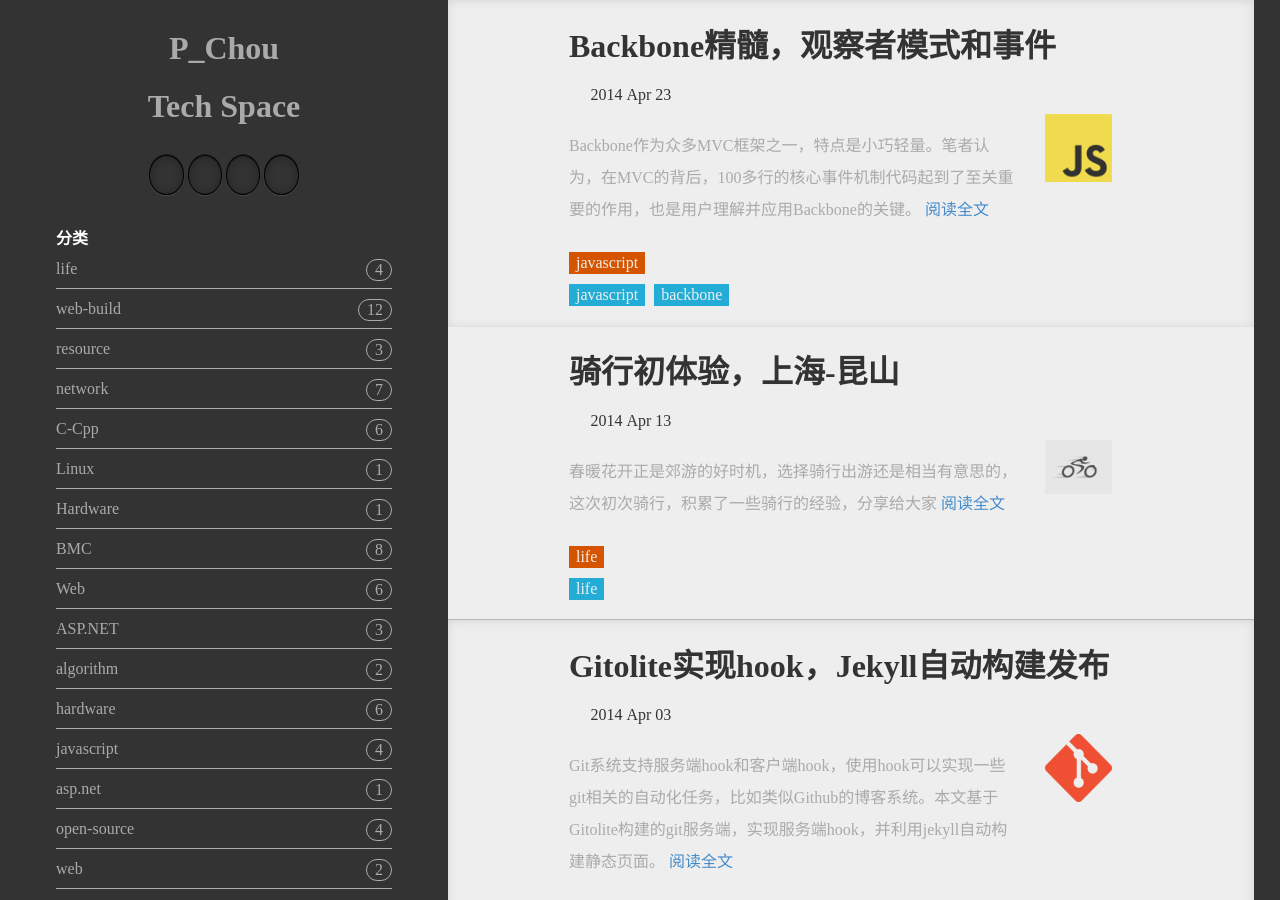
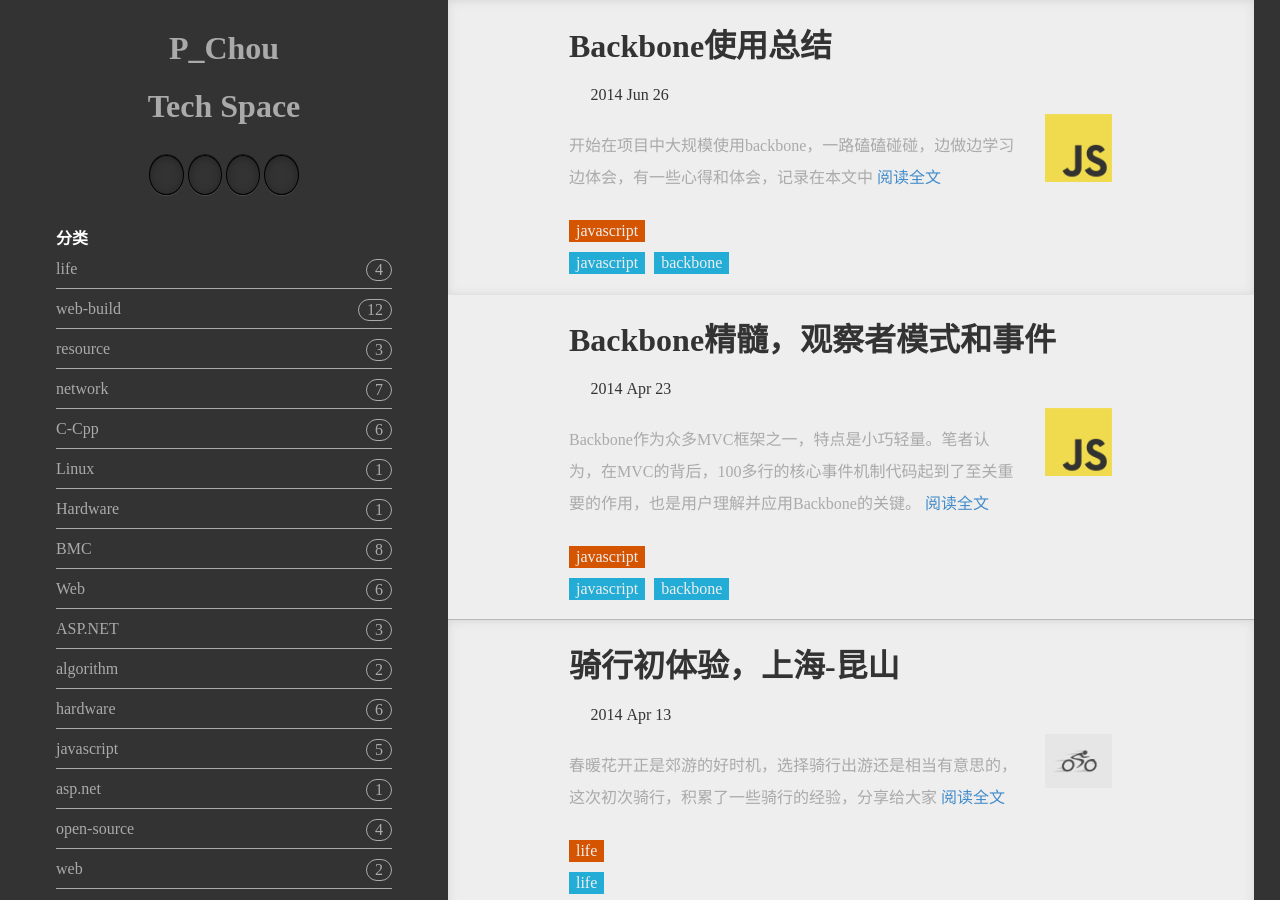
Before and after one commit to PChou/NRemedy, a Jekyll site: the page built from index.html, in a window 1280 px wide and 900 px high. Built offline with Jekyll 4.4.1, drawn with Linux system fonts in a browser that asks for light colours; nearby versions of some CDN libraries; some web fonts are replaced; a style sheet for code colours, icons or effects is not loaded; part of the change alters nothing that is shown.

Commit message:
new post

```diff
--- a/_posts/2014-04-23-backbone-event.md
+++ b/_posts/2014-04-23-backbone-event.md
@@ -33,7 +33,7 @@ tags: [javascript,backbone]
 使当前对象侦听`obj`对象的一个叫`name`的事件，当事件被触发后，回调`callback`
 
 ### listenToOnce: function(obj, name, callback) ###
-使当前对象侦听`obj`对象的一个叫`name`的事件，当事件被触发后，回调`callback`一次（以后不会在回调）
+使当前对象侦听`obj`对象的一个叫`name`的事件，当事件被触发后，回调`callback`一次（以后不会再回调）
 
 ### trigger: function(name) ###
 当前对象触发`name`事件
--- /dev/null
+++ b/_posts/2014-06-26-backbone-summary-01.md
@@ -0,0 +1,329 @@
+---
+layout: postlayout
+title: Backbone使用总结
+description: 开始在项目中大规模使用backbone，一路磕磕碰碰，边做边学习边体会，有一些心得和体会，记录在本文中
+thumbimg: JavaScript-logo.png
+categories: [javascript]
+tags: [javascript,backbone]
+---
+
+
+## 事件模型及其原理 ##
+
+`Backbone.Events`就是事件实现的核心，它可以让对象拥有事件能力
+
+	var Events = Backbone.Events = { .. }
+
+对象通过`listenTo`侦听其他对象，通过`trigger`触发事件。可以脱离Backbone的MVC，在自定义的对象上使用事件
+
+	var model = _.extend({},Backbone.Events);
+	var view = _.extend({},Backbone.Events);
+	view.listenTo(model,'custom_event',function(){ alert('catch the event') });
+	model.trigger('custom_event');
+
+执行结果：
+
+![](http://pchou.qiniudn.com/backbone-event-01.jpg)
+
+Backbone的Model和View等核心类，都是继承自`Backbone.Events`的。例如Backbone.Model：
+
+	var Events = Backbone.Events = { .. }
+
+	var Model = Backbone.Model = function(attributes, options) {
+		...
+  	};
+
+	_.extend(Model.prototype, Events, { ... })
+
+从原理上讲，事件是这么工作的：
+
+被侦听的对象维护一个事件数组`_event`，其他对象在调用`listenTo`时，会将事件名与回调维护到队列中：
+
+![](http://pchou.qiniudn.com/backbone-event-01.png)
+
+一个事件名可以对应多个回调，对于被侦听者而言，只知道回调的存在，并不知道具体是哪个对象在侦听它。当被侦听者调用`trigger(name)`时，会遍历_event，选择同名的事件，并将其下面所有的回调都执行一遍。
+
+需要额外注意的是，Backbone的`listenTo`实现，除了使被侦听者维护对侦听者的引用外，还使侦听者也维护了被侦听者。这是为了在恰当的时候，侦听者可以单方面中断侦听。因此，虽然是循环引用，但是使用Backbone的合适的方法可以很好的维护，不会有问题，在后面的内存泄露部分将看到。
+
+另外，有时只希望事件在绑定后，当回调发生后，就接触绑定。这在一些对公共模块的引用时很有用。`listenToOnce`可以做到这一点
+
+## 与服务器同步数据 ##
+
+`backbone`默认实现了一套与RESTful风格的服务端同步模型的机制，这套机制不仅可以减轻开发人员的工作量，而且可以使模型变得更为健壮（在各种异常下仍能保持数据一致性）。不过，要真正发挥这个功效，一个与之匹配的服务端实现是很重要的。为了说明问题，假设服务端有如下REST风格的接口：
+
+- GET `/resources` 获取资源列表
+- POST `/resources` 创建一个资源，返回资源的全部或部分字段
+- GET `/resources/{id}` 获取某个id的资源详情，返回资源的全部或部分字段
+- DELETE `/resources/{id}` 删除某个资源
+- PUT `/resources/{id}` 更新某个资源的`全部`字段，返回资源的全部或部分字段
+- PATCH `/resources/{id}` 更新某个资源的`部分`字段，返回资源的全部或部分字段
+
+`backbone`会使用到上面这些HTTP方法的地方主要有以下几个：
+
+- `Model.save()` 逻辑上，根据当前这个model的是否具有`id`来判断应该使用POST还是PUT，如果model没有id，表示是新的模型，将使用`POST`，将模型的字段全部提交到`/resources`；如果model具有id，表示是已经存在的模型，将使用`PUT`，将模型的全部字段提交到`/resources/{id}`。当传入`options`包含`patch:true`的时候，save会产生`PATCH`。
+- `Model.destroy()` 会产生`DELETE`，目标url为`/resources/{id}`，如果当前model不包含id时，不会与服务端同步，因为此时backbone认为model在服务端尚不存在，不需要删除
+- `Model.fetch()` 会产生`GET`，目标url为`/resources/{id}`，并将获得的属性更新model。
+- `Collection.fetch()` 会产生`GET`，目标url为`/resources`，并对返回的数组中的每个对象，自动实例化model
+- `Collection.create()` 实际将调用`Model.save`
+
+`options`参数存在于上面任何一个方法的参数列表中，通过`options`可以修改backbone和ajax请求的一些行为，可以使用的options包括：
+
+- `wait`: 可以指定是否等待服务端的返回结果再更新model。默认情况下不等待
+- `url`: 可以覆盖掉backbone默认使用的url格式
+- `attrs`: 可以指定保存到服务端的字段有哪些，配合`options.patch`可以产生`PATCH`对模型进行部分更新
+- `patch`: 指定使用部分更新的REST接口
+- `data`: 会被直接传递给jquery的ajax中的data，能够覆盖backbone所有的对上传的数据控制的行为
+- `其他`: options中的任何参数都将直接传递给jquery的ajax，作为其options
+
+backbone通过Model的`urlRoot`属性或者是`Collection`的`url`属性得知具体的服务端接口地址，以便发起ajax。在Model的`url`默认实现中，Model除了会考察`urlRoot`，第二选择会是Model所在Collection的`url`，所有有时只需要在Collection里面书写`url`就可以了。
+
+Backbone会根据与服务端要进行什么类型的操作，决定是否要添加`id`在`url`后面，以下代码是Model的默认`url`实现：
+
+    url: function () {
+        var base =
+          _.result(this, 'urlRoot') ||
+          _.result(this.collection, 'url') ||
+          urlError();
+        if (this.isNew()) return base;
+        return base.replace(/([^\/])$/, '$1/') + encodeURIComponent(this.id);
+    },
+
+其中的正则式`/([^\/])$/`是个很巧妙的处理，它解决了`url`最后是否包含`'/'`的不确定性。
+
+> 这个正则匹配的是行末的非`/`字符，这样，像`/resources`这样的目标会匹配`s`，然后`replace`中使用分组编号`$1`捕获了`s`，将`s`替换为`s/`，这样就自动加上了缺失的`/`；而当`/resources/`这样目标却无法匹配到结果，也就不需要替换了。
+
+## Model和Collection的关系 ##
+
+在backbone中，即便一类的模型实例的确是在一个集合里面，也并没有强制要求使用集合类。但是使用集合有一些额外的好处，这些好处包括：
+
+###url继承###
+
+`Model`属于`Collection`后，可以继承Collection的`url`属性。上面一节已经提到了
+
+###underscore集合能力###
+
+`Collection`沿用了`underscore`90%的集合和数组操作，使得集合操作极其方便：
+
+	// Underscore methods that we want to implement on the Collection.
+	// 90% of the core usefulness of Backbone Collections is actually implemented
+	// right here:
+	var methods = ['forEach', 'each', 'map', 'collect', 'reduce', 'foldl',
+	'inject', 'reduceRight', 'foldr', 'find', 'detect', 'filter', 'select',
+    'reject', 'every', 'all', 'some', 'any', 'include', 'contains', 'invoke',
+    'max', 'min', 'toArray', 'size', 'first', 'head', 'take', 'initial', 'rest',
+    'tail', 'drop', 'last', 'without', 'difference', 'indexOf', 'shuffle',
+    'lastIndexOf', 'isEmpty', 'chain', 'sample'];
+
+Backbone巧妙的使用下面的代码将这些方法附加到`Collection`中：
+
+	// Mix in each Underscore method as a proxy to `Collection#models`.
+	_.each(methods, function (method) {
+		Collection.prototype[method] = function () {
+			var args = slice.call(arguments); 	//将参数数组转化成真正的数组
+			args.unshift(this.models);			//将Collection真正用来维护集合的数组，作为第一个个参数
+			return _[method].apply(_, args);	//使用apply调用underscore的方法
+		};
+	});
+
+
+###自动侦听和转发集合中的Model事件###
+
+集合能够自动侦听并转发集合中的元素的事件，还有一些事件集合会做相应的特殊处理，这些事件包括：
+
+- `destroy` 侦听到元素的`destroy`事件后，会自动将元素从集合中移除，并引发`remove`事件
+- `change:id` 侦听到元素的id属性被change后，自动更新内部对model的引用关系
+
+###自动模型构造###
+
+利用`Collection`的`fetch`，可以加载服务端数据集合，与此同时，可以自动创建相关的Model实例，并调用构造方法
+
+###元素重复判断###
+
+`Collection`会根据`Model`的`idAttribute`指定的唯一键，来判断元素是否重复，默认情况下唯一键是`id`，可以重写`idAttribute`来覆盖。当元素重复的时候，可以选择是丢弃重复元素，还是合并两种元素，默认是丢弃的
+
+## 模型转化 ##
+
+有时从REST接口得到的数据并不能完全满足界面的处理需求，可以通过`Model.parse`或者`Collection.parse`方法，在实例化Backbone对象前，对数据进行预处理。大体上，`Model.parse`用来对返回的单个对象进行属性的处理，而`Collection.parse`用来对返回的集合进行处理，通常是过滤掉不必要的数据。例如：
+
+	//只挑选type=1的book
+	var Books = Backbone.Collection.extend({
+		parse:function(models,options){
+			return _.filter(models , function(model){
+				return model.type == 1;
+			})
+		}
+	})
+
+
+	//为Book对象添加url属性，以便渲染
+	var Book = Backbone.Model.extend({
+		parse: function(model,options){
+			return _.extend(model,{ url : '/books/' + model.id });
+		}
+	})
+
+通过Collection的`fetch`，自动实例化的Model，其parse也会被调用。
+
+
+
+## 模型的默认值 ##
+
+Model可以通过设置`defaults`属性来设置默认值，这很有用。因为，无论是模型还是集合，fetch数据都是异步的，而往往视图的渲染确实很可能在数据到来前就进行了，如果没有默认值的话，一些使用了模板引擎的视图，在渲染的时候可能会出错。例如underscore自带的视图引擎，由于使用`with(){}`语法，会因为对象缺乏属性而报错。
+
+
+
+## 视图的el ##
+
+Backbone的视图对象十分简答，对于开发者而言，仅仅关心一个el属性即可。el属性可以通过五种途径给出，优先级从高到低：
+
+1. 实例化View的时候，传递el
+2. 在类中声明el
+3. 实例化View的时候传入`tagName`
+4. 在类中声明`tagName`
+5. 以上都没有的情况下使用默认的`'div'`
+
+究竟如何选择，取决于以下几点：
+
+- 一般而言，如果模块是公用模块，在类中不提供el，而是让外部在实例化的时候传入，这样可以保持公共的View的独立性，不至于依赖已经存在的DOM元素
+- `tagName`一般对于自成体系的View有用，比如table中的某行tr，ul中的某个li
+- 有些DOM事件必须在html存在的情况下才能绑定成功，比如`blur`，对于这种View，只能选择已经存在的html
+
+视图类还有几个属性可以导出，由外部初始化，它们是：
+
+	// List of view options to be merged as properties.
+	var viewOptions = ['model', 'collection', 'el', 'id', 'attributes', 'className', 'tagName', 'events'];
+
+## 内存泄漏 ##
+
+事件机制可以很好的带来代码维护的便利，但是由于事件绑定会使对象之间的引用变得复杂和错乱，容易造成内存泄漏。下面的写法就会造成内存泄漏：
+
+	var Task = Backbone.Model.extend({})
+
+	var TaskView = Backbone.View.extend({
+		tagName: 'tr',
+		template: _.template('<td><%= id %></td><td><%= summary %></td><td><%= description %></td>'),
+		initialize: function(){
+			this.listenTo(this.model,'change',this.render);
+		},
+		render: function(){
+			this.$el.html( this.template( this.model.toJSON() ) );
+			return this;
+		}
+	})
+
+	var TaskCollection = Backbone.Collection.extend({
+		url: 'http://api.test.clippererm.com/api/testtasks',
+		model: Task,
+		comparator: 'summary'
+	})
+
+	var TaskCollectionView = Backbone.View.extend({
+		initialize: function(){
+			this.listenTo(this.collection, 'add',this.addOne);
+			this.listenTo(this.collection, 'reset',this.render);
+		},
+		addOne: function(task){
+			var view = new TaskView({ model : task });
+			this.$el.append(view.render().$el);
+		},
+		render: function(){
+			var _this = this;
+
+			//简单粗暴的将DOM清空
+			//在sort事件触发的render调用时，之前实例化的TaskView对象会泄漏
+			this.$el.empty();
+
+			this.collection.each(function(model){
+				_this.addOne(model);
+			})
+
+			return this;
+		}
+
+	})
+
+使用下面的测试代码，并结合Chrome的堆内存快照来证明：
+
+	var tasks = null;
+	var tasklist = null;
+
+	$(function () {
+		// body...
+		$('#start').click(function(){
+			tasks = new TaskCollection();
+			tasklist = new TaskCollectionView({
+				collection : tasks,
+				el: '#tasklist'
+			})
+
+			tasklist.render();
+			tasks.fetch();
+		})
+
+		$('#refresh').click(function(){
+			tasks.fetch({ reset : true });
+		})
+
+		$('#sort').click(function(){
+			//将侦听sort放在这里，避免第一次加载数据后的自动排序，触发的sort事件，以至于混淆
+			tasklist.listenToOnce(tasks,'sort',tasklist.render);
+			tasks.sort();
+		})
+	})
+
+
+点击开始，使用Chrome的'Profile'下的'Take Heap Snapshot'功能，查看当前堆内存情况，使用`child`类型过滤，可以看到Backbone对象实例一共有10个(1+1+4+4)：
+
+![](http://pchou.qiniudn.com/2014-06-26-backbone-summary-00.JPG)
+
+> 之所以用child过滤，因为我们的类继承自Backbone的类型，而继承使用了重写原型的方法，Backbone在继承时，使用的变量名为`child`，最后，`child`被返回出来了
+
+点击排序后，再次抓取快照，可以看到实例个数变成了14个，这是因为，在`render`过程中，又创建了4个新的`TaskView`，而之前的4个`TaskView`并没有释放(之所以是4个是因为记录的条数是4)
+
+![](http://pchou.qiniudn.com/2014-06-26-backbone-summary-01.JPG)
+
+再次点击排序，再次抓取快照，实例数又增加了4个，变成了18个!
+
+![](http://pchou.qiniudn.com/2014-06-26-backbone-summary-02.JPG)
+
+那么，为什么每次排序后，之前的`TaskView`无法释放呢。因为TaskView的实例都会侦听model，导致model对新创建的TaskView的实例存在引用，所以旧的TaskView无法删除，又创建了新的，导致内存不断上涨。而且由于引用存在于`change`事件的回调队列里，model每次触发`change`都会通知旧的TaskView实例，导致执行很多无用的代码。那么如何改进呢？
+
+修改TaskCollectionView：
+
+	var TaskCollectionView = Backbone.View.extend({
+		initialize: function(){
+			this.listenTo(this.collection, 'add',this.addOne);
+			this.listenTo(this.collection, 'reset',this.render);
+			//初始化一个view数组以跟踪创建的view
+			this.views =[]
+		},
+		addOne: function(task){
+			var view = new TaskView({ model : task });
+			this.$el.append(view.render().$el);
+			//将新创建的view保存起来
+			this.views.push(view);
+		},
+		render: function(){
+			var _this = this;
+
+			//遍历views数组，并对每个view调用Backbone的remove
+			_.each(this.views,function(view){
+				view.remove().off();
+			})
+
+			//清空views数组，此时旧的view就变成没有任何被引用的不可达对象了
+			//垃圾回收器会回收它们
+			this.views =[];
+			this.$el.empty();
+
+			this.collection.each(function(model){
+				_this.addOne(model);
+			})
+
+			return this;
+		}
+
+	})
+
+Backbone的View有一个`remove`方法，这个方法除了删除View所关联的DOM对象，还会阻断事件侦听，它通过在listenTo方法时记录下来的那些被侦听对象(上文事件原理中提到)，来使这些被侦听的对象删除对自己的引用。在`remove`内部使用事件基类的`stopListening`完成这个动作。
+上面的代码使用一个views数组来跟踪新创建的`TaskView`对象，并在render的时候，依次调用这些视图对象的`remove`，然后清空数组，这样这些`TaskView`对象就能得到释放。并且，除了调用`remove`，还调用了`off`，把视图对象可能的被外部的侦听也断开。
```
